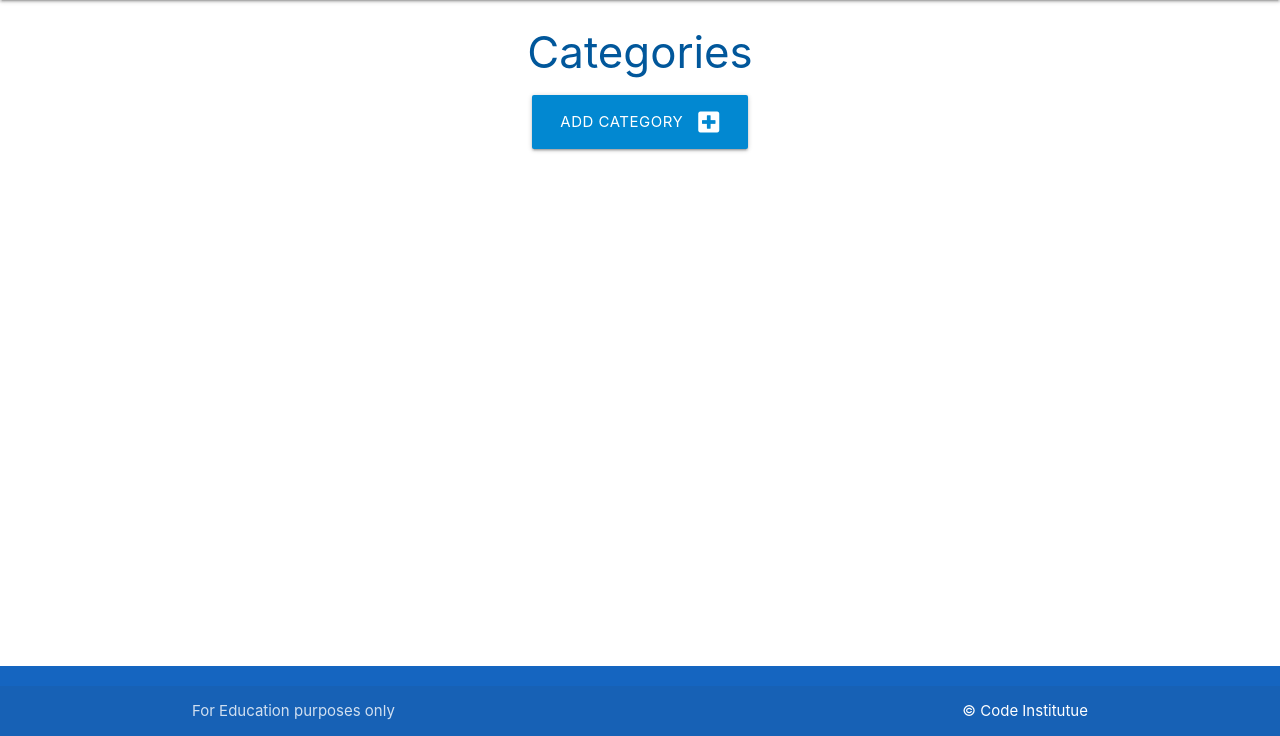
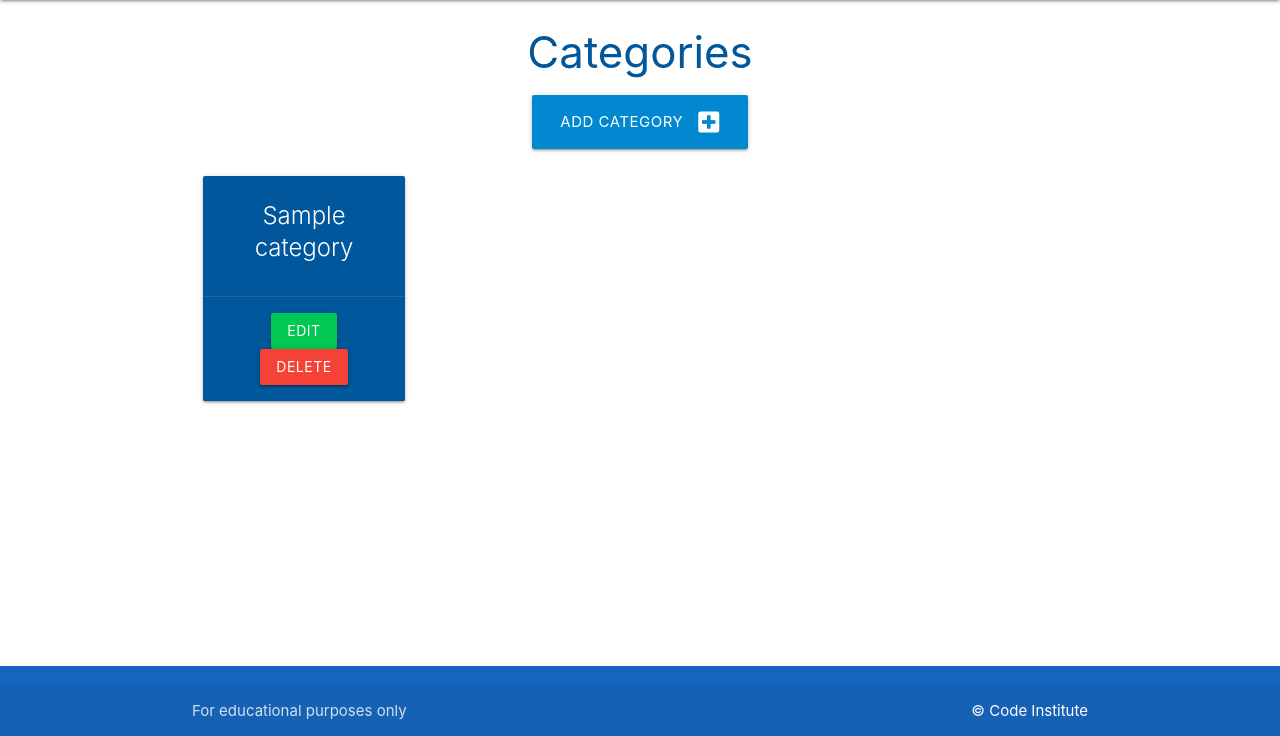
Before and after one commit to RicardoIT-Web/flask-sqlalchemy-task-manger, a Flask app: page /categories in a window 1280 px wide. Shown: the part 64-800 px from the top of the page. Run offline with Flask 2, Linux system fonts and the light colour scheme; tables that the repository leaves empty hold one stand-in row (values such as "Sample post").

Commit message:
Add categories to display in category screen

```diff
--- a/taskmanager/routes.py
+++ b/taskmanager/routes.py
@@ -10,7 +10,8 @@ def home():
 
 @app.route("/categories")
 def categories():
-    return render_template("categories.html")
+    cat = list(Category.query.order_by(Category.category_name).all())
+    return render_template("categories.html", categories=cat)
 
 
 @app.route("/add_category", methods=["GET", "POST"])
--- a/taskmanager/templates/add_category.html
+++ b/taskmanager/templates/add_category.html
@@ -1,15 +1,15 @@
 {% extends "base.html" %}
 {% block content %}
+
 <h3 class="light-blue-text text-darken-4 center-align">Add Category</h3>
 
 <div class="row card-panel grey lighten-5">
     <form class="col s12" method="POST" action="{{ url_for('add_category') }}">
-        <!-- Category Name -->
+        <!-- category name -->
         <div class="row">
             <div class="input-field col s12">
                 <i class="fas fa-folder-open prefix light-blue-text text-darken-4"></i>
-                <input id="category_name" name="category_name" minlength="3" maxlength="25" type="text" class="validate"
-                    required>
+                <input id="category_name" name="category_name" minlength="3" maxlength="25" type="text" class="validate" required>
                 <label for="category_name">Category Name</label>
             </div>
         </div>
--- a/taskmanager/templates/base.html
+++ b/taskmanager/templates/base.html
@@ -1,22 +1,25 @@
 <!DOCTYPE html>
 <html lang="en">
 <head>
+
     <meta charset="UTF-8">
     <meta http-equiv="X-UA-Compatible" content="IE=edge">
     <meta name="viewport" content="width=device-width, initial-scale=1.0">
     <link rel="stylesheet" href="https://cdnjs.cloudflare.com/ajax/libs/font-awesome/5.15.3/css/all.min.css"
         integrity="sha512-iBBXm8fW90+nuLcSKlbmrPcLa0OT92xO1BIsZ+ywDWZCvqsWgccV3gFoRBv0z+8dLJgyAHIhR35VZc2oM/gI1w=="
-        crossorigin="anonymous" referrerpolicy="no-referrer" />
+        crossorigin="anonymous" referrerpolicy="no-referrer">
     <link rel="stylesheet" href="https://cdnjs.cloudflare.com/ajax/libs/materialize/1.0.0/css/materialize.min.css"
         type="text/css">
     <link rel="stylesheet" href="{{ url_for('static', filename='css/style.css') }}" type="text/css">
     <title>Task Manager</title>
 </head>
+
 <body>
-    <!-- Top Navbar -->
+
     <header>
+        <!-- top navbar -->
         <nav class="light-blue darken-1">
-        <div class="nav-wrapper">
+            <div class="nav-wrapper">
             <a href="{{ url_for('home') }}" class="brand-logo">Task Manager</a>
             <a href="#" data-target="mobile-demo" class="sidenav-trigger"><i class="fas fa-bars"></i></a>
             <ul class="right hide-on-med-and-down">
@@ -24,10 +27,10 @@
                 <li><a href="">New Task</a></li>
                 <li><a href="{{ url_for('categories') }}">Categories</a></li>
             </ul>
-        </div>
+            </div>
         </nav>
 
-        <!-- mobile navbar -->
+        <!-- mobile sidenav -->
         <ul class="sidenav" id="mobile-demo">
             <li><a href="{{ url_for('home') }}">Home</a></li>
             <li><a href="">New Task</a></li>
@@ -43,13 +46,14 @@
     <footer class="page-footer blue darken-3">
         <div class="footer-copyright">
             <div class="container">
-                For Education purposes only
-                <a class="white-text right" href="https://codeinstitute.net" target="_blank">&copy; Code Institutue</a>
+                For educational purposes only
+                <a class="white-text right" href="https://codeinstitute.net" target="_blank">&copy; Code Institute</a>
             </div>
         </div>
     </footer>
 
     <script src="https://cdnjs.cloudflare.com/ajax/libs/materialize/1.0.0/js/materialize.min.js"></script>
     <script src="{{ url_for('static', filename='js/script.js') }}"></script>
+
 </body>
 </html>
--- a/taskmanager/templates/categories.html
+++ b/taskmanager/templates/categories.html
@@ -11,4 +11,20 @@
     </div>
 </div>
 
+<div class="row">
+    {% for category in categories %}
+    <div class="col s12 m6 l3">
+        <div class="card light-blue darken-4 center-align">
+            <div class="card-content white-text">
+                <span class="card-title">{{ category.category_name }}</span>
+            </div>
+            <div class="card-action">
+                <a href="#" class="btn green accent-4">Edit</a>
+                <a href="#" class="btn red">Delete</a>
+            </div>
+        </div>
+    </div>
+    {% endfor %}
+</div>
+
 {% endblock %}
```
Also changed, not shown: taskmanager/models.py (+3 -4 lines).
